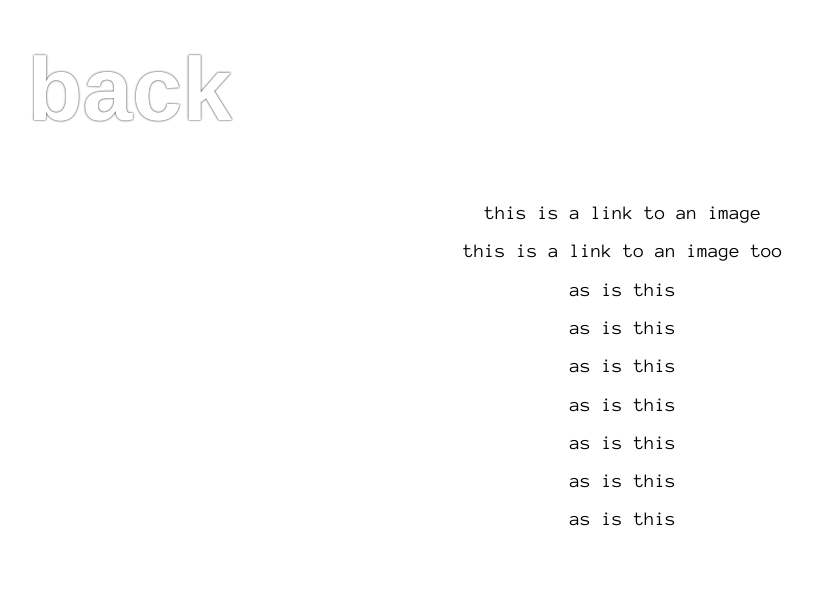
After one commit to milktooth/bixarcher.com, a PHP site: page /archive.html in a window 1280 px wide. The commit adds this page. Shown: the top 599 px of the page, without its empty margins (17-830 px from the left). Run offline with PHP 8.4, Linux system fonts and the light colour scheme.

Commit message:
getting there

```diff
--- /dev/null
+++ b/archive.html
@@ -0,0 +1,36 @@
+<!DOCTYPE html>
+<html lang="en">
+
+  <head>
+    <meta charset="utf-8">
+    <link rel="stylesheet" type="text/css" href="css/stylesheet-unmin2.css">
+    <meta name="viewport" content="width=device-width, initial-scale=1.0">
+    <link href="https://fonts.googleapis.com/css?family=Anonymous+Pro" rel="stylesheet">
+    <title></title>
+  </head>
+
+  <body>
+    <div id="big-wrap">
+      <nav><a href="index.html">back</a></nav>
+
+      <div id="no-drag-archive">
+        <div id="works-list" class="archive-list make-drag">
+          <div class="archive-close">x</div>
+          <ul>
+            <li>this is a link to an image</li>
+            <li>this is a link to an image too</li>
+            <li>as is this</li>
+            <li>as is this</li>
+            <li>as is this</li>
+            <li>as is this</li>
+            <li>as is this</li>
+            <li>as is this</li>
+            <li>as is this</li>
+          </ul>
+        </div>
+        <div style="display: none;" class="whole-archive-close">X</div>
+      </div>
+    </div>
+  </body>
+
+</html>
--- a/css/stylesheet-unmin2.css
+++ b/css/stylesheet-unmin2.css
@@ -133,8 +133,11 @@ table {
 	border-spacing: 0;
 }
 
+:root {
+	font-size: 7vw;
+}
+
 body {
-	font-size: 7vw;
 	counter-reset: section;
 	overflow-x: hidden;
 	font-family: Helvetica, Arial, "Lucida Grande", sans-serif;
@@ -185,8 +188,7 @@ a:hover {
 
 nav {
 	display: block;
-	margin: .5em;
-	margin-bottom: 0;
+	margin: .5em .5em 0;
 }
 
 nav > div {
@@ -199,14 +201,9 @@ nav > div:last-child {
 }
 
 nav a {
-	display: block;
 	font-weight: bold;
 	margin-bottom: 12.5px;
 	text-align: left;
-}
-
-nav a:hover {
-	color: black;
 }
 
 h1 {
@@ -396,6 +393,26 @@ img {
 	font-size: 45px;
 }
 
+#no-drag-archive .archive-list {
+	position: relative;
+	padding: 0;
+	left: auto;
+	margin: auto;
+	max-width: 800px;
+	box-shadow: none;
+	font-size: var(--step-down-3);
+	width: inherit;
+	cursor: initial;
+}
+
+#no-drag-archive {
+	margin: .5rem;
+}
+
+#no-drag-archive .archive-close {
+	display: none;
+}
+
 .archive-list {
 	position: absolute;
 	text-align: center;
@@ -409,6 +426,10 @@ img {
 
 .archive-list:hover {
 	background: yellow;
+}
+
+#no-drag-archive ul {
+	width: initial;
 }
 
 .archive-list ul {
--- a/selected-works.html
+++ b/selected-works.html
@@ -11,7 +11,8 @@
 
   <body>
     <div id="big-wrap">
-      <nav>back</nav>
+      <nav><a href="index.html">back</a></nav>
+
       <div id="no-drag-gallery">
           <figure class="image make-drag">
             <div class="image-close">x</div>
```
Also changed, not shown: other parts of css/stylesheet-unmin2.css (+36 -18 lines). Lines whose indentation alone changed are shown as unchanged.
